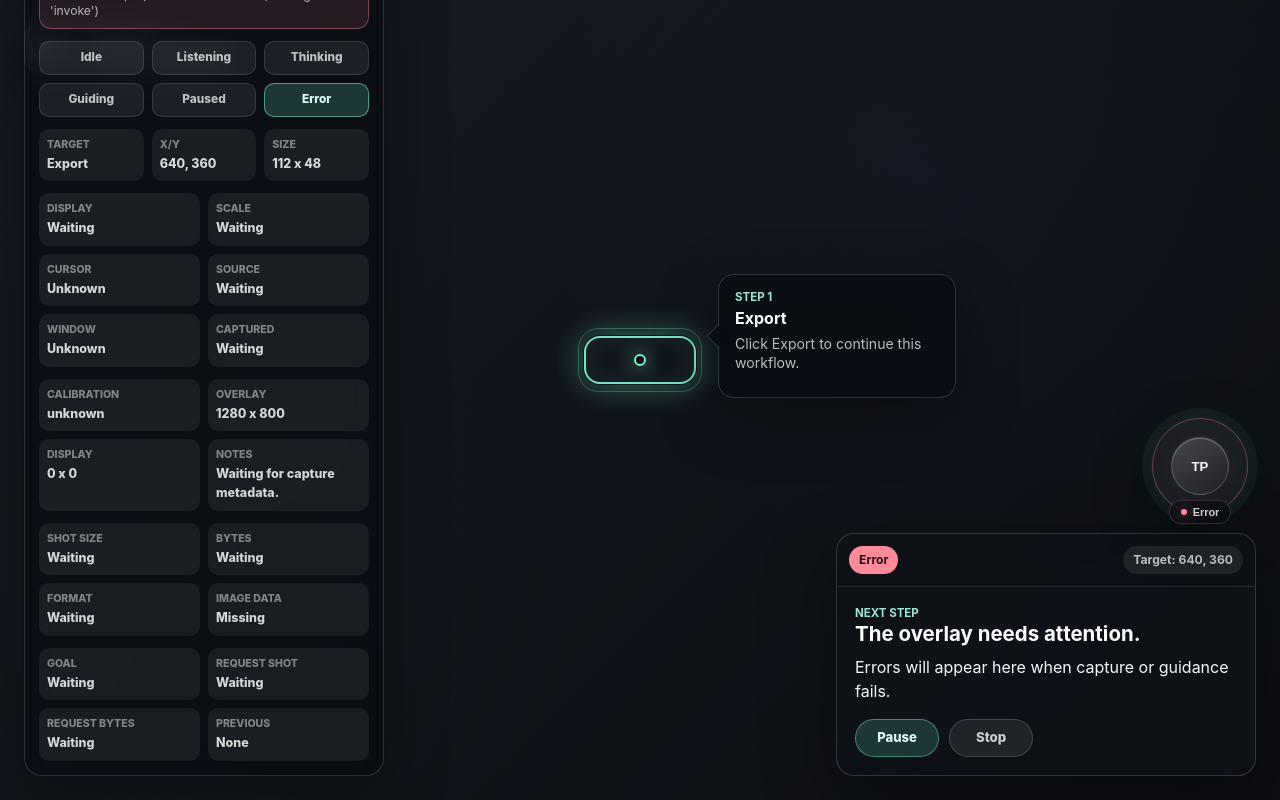
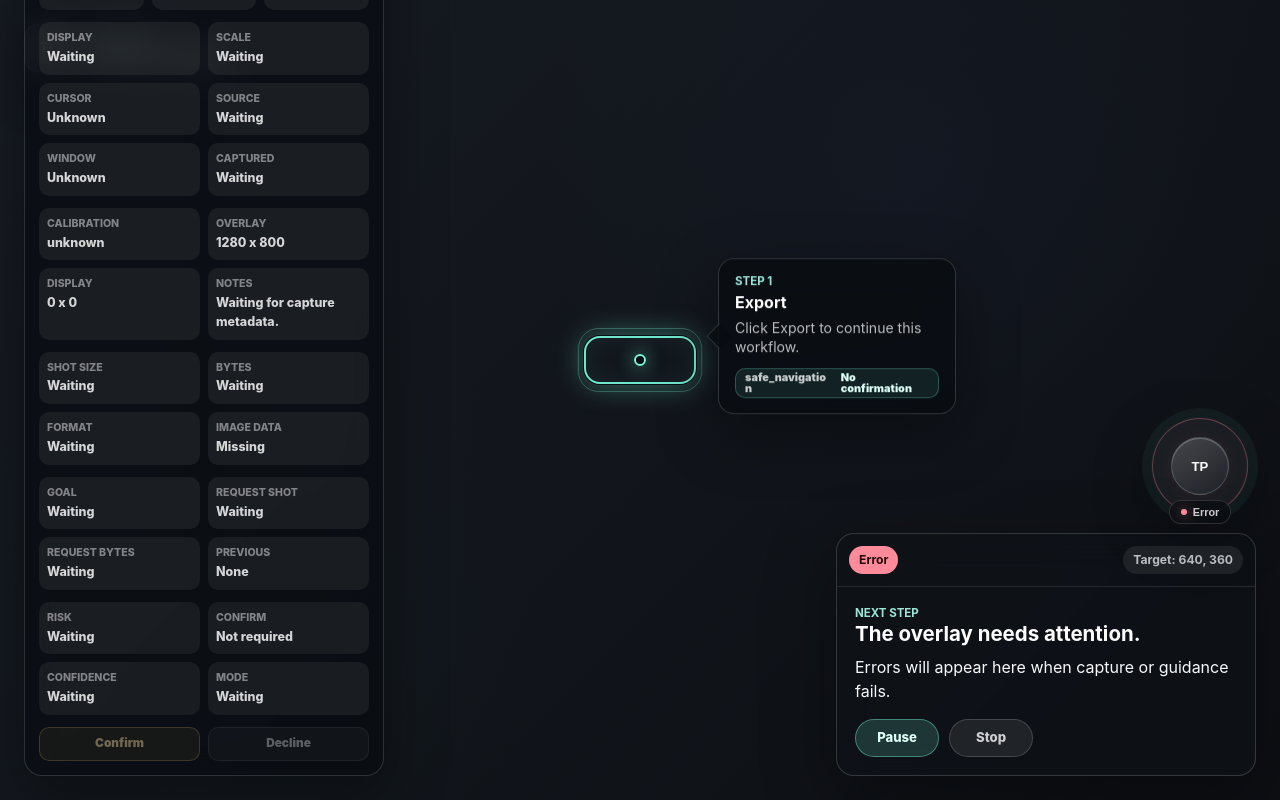
Before and after one commit to GargiGupta-io/toki, a React (Vite) app in the folder touchpilot/apps/desktop/: page / in a window 1280 px wide. Built offline with nearby package versions, Linux system fonts and the light colour scheme.

Commit message:
show guidance risk confirmation

```diff
--- a/touchpilot/apps/desktop/src/App.css
+++ b/touchpilot/apps/desktop/src/App.css
@@ -255,12 +255,48 @@ h1 {
   line-height: 1.15;
 }
 
-.step-bubble p:last-child {
+.step-bubble > p:not(.eyebrow) {
   position: relative;
   margin-bottom: 0;
   color: rgba(255, 255, 255, 0.72);
   font-size: 0.88rem;
   line-height: 1.35;
+}
+
+.risk-strip {
+  position: relative;
+  min-height: 30px;
+  display: flex;
+  align-items: center;
+  justify-content: space-between;
+  gap: 8px;
+  margin-top: 12px;
+  border: 1px solid rgba(117, 244, 215, 0.26);
+  border-radius: 10px;
+  padding: 0 9px;
+  background: rgba(117, 244, 215, 0.09);
+}
+
+.risk-strip[data-confirmation="required"] {
+  border-color: rgba(255, 211, 109, 0.42);
+  background: rgba(255, 211, 109, 0.12);
+}
+
+.risk-strip span,
+.risk-strip strong {
+  color: rgba(255, 255, 255, 0.78);
+  font-size: 0.68rem;
+  font-weight: 900;
+  line-height: 1;
+  overflow-wrap: anywhere;
+}
+
+.risk-strip strong {
+  color: #ddfff7;
+}
+
+.risk-strip[data-confirmation="required"] strong {
+  color: #ffe4a3;
 }
 
 .assistant-puck {
@@ -395,7 +431,8 @@ h1 {
 .capture-readout,
 .calibration-readout,
 .screenshot-readout,
-.guidance-request-readout {
+.guidance-request-readout,
+.guidance-risk-readout {
   display: grid;
   grid-template-columns: repeat(3, minmax(0, 1fr));
   gap: 8px;
@@ -405,7 +442,8 @@ h1 {
 .capture-readout,
 .calibration-readout,
 .screenshot-readout,
-.guidance-request-readout {
+.guidance-request-readout,
+.guidance-risk-readout {
   grid-template-columns: repeat(2, minmax(0, 1fr));
 }
 
@@ -413,7 +451,8 @@ h1 {
 .capture-readout div,
 .calibration-readout div,
 .screenshot-readout div,
-.guidance-request-readout div {
+.guidance-request-readout div,
+.guidance-risk-readout div {
   min-height: 48px;
   border-radius: 10px;
   padding: 8px;
@@ -424,7 +463,8 @@ h1 {
 .capture-readout dt,
 .calibration-readout dt,
 .screenshot-readout dt,
-.guidance-request-readout dt {
+.guidance-request-readout dt,
+.guidance-risk-readout dt {
   color: rgba(255, 255, 255, 0.46);
   font-size: 0.66rem;
   font-weight: 800;
@@ -435,7 +475,8 @@ h1 {
 .capture-readout dd,
 .calibration-readout dd,
 .screenshot-readout dd,
-.guidance-request-readout dd {
+.guidance-request-readout dd,
+.guidance-risk-readout dd {
   margin: 2px 0 0;
   color: rgba(255, 255, 255, 0.82);
   font-size: 0.78rem;
@@ -488,6 +529,77 @@ h1 {
   color: rgba(255, 255, 255, 0.72);
   font-size: 0.74rem;
   line-height: 1.35;
+}
+
+.confirmation-warning,
+.confirmation-ready {
+  margin-top: 12px;
+  border: 1px solid rgba(255, 211, 109, 0.4);
+  border-radius: 12px;
+  padding: 9px 10px;
+  background: rgba(255, 211, 109, 0.1);
+}
+
+.confirmation-ready {
+  border-color: rgba(117, 244, 215, 0.28);
+  background: rgba(117, 244, 215, 0.08);
+}
+
+.confirmation-warning span,
+.confirmation-ready span {
+  display: block;
+  color: #ffe4a3;
+  font-size: 0.68rem;
+  font-weight: 900;
+  text-transform: uppercase;
+}
+
+.confirmation-ready span {
+  color: #ddfff7;
+}
+
+.confirmation-warning p,
+.confirmation-ready p {
+  margin: 3px 0 0;
+  color: rgba(255, 255, 255, 0.68);
+  font-size: 0.74rem;
+  line-height: 1.35;
+}
+
+.confirmation-actions {
+  display: grid;
+  grid-template-columns: repeat(2, minmax(0, 1fr));
+  gap: 8px;
+  margin-top: 12px;
+}
+
+.confirmation-button {
+  min-height: 34px;
+  border: 1px solid rgba(255, 211, 109, 0.42);
+  border-radius: 10px;
+  padding: 0 10px;
+  background: rgba(255, 211, 109, 0.12);
+  color: #ffe4a3;
+  font: inherit;
+  font-size: 0.74rem;
+  font-weight: 900;
+  cursor: pointer;
+}
+
+.confirmation-button-secondary {
+  border-color: rgba(255, 255, 255, 0.14);
+  background: rgba(255, 255, 255, 0.07);
+  color: rgba(255, 255, 255, 0.78);
+}
+
+.confirmation-button:disabled {
+  cursor: not-allowed;
+  opacity: 0.42;
+}
+
+.confirmation-button:focus-visible {
+  outline: 3px solid rgba(255, 211, 109, 0.78);
+  outline-offset: 2px;
 }
 
 .assistant-puck:focus-visible {
--- a/touchpilot/apps/desktop/src/App.tsx
+++ b/touchpilot/apps/desktop/src/App.tsx
@@ -125,10 +125,15 @@ function PointerRing({ target }: { target: TargetBox }) {
 function StepBubble({
   step,
   target,
+  guidance,
 }: {
   step: GuidanceStep | null;
   target: RenderedGuidanceTarget;
+  guidance: GuidanceResult | null;
 }) {
+  const risk = guidance?.step?.risk ?? "safe_navigation";
+  const requiresConfirmation = guidance?.step?.requiresConfirmation ?? false;
+
   return (
     <aside
       className="step-bubble"
@@ -142,6 +147,13 @@ function StepBubble({
       <p className="eyebrow">Step 1</p>
       <h3>{target.label}</h3>
       <p>{step?.instruction ?? target.instruction}</p>
+      <div
+        className="risk-strip"
+        data-confirmation={requiresConfirmation ? "required" : "not-required"}
+      >
+        <span>{risk}</span>
+        <strong>{requiresConfirmation ? "Confirm first" : "No confirmation"}</strong>
+      </div>
     </aside>
   );
 }
@@ -152,6 +164,7 @@ function DebugPanel({
   captureMetadata,
   screenshotCapture,
   guidanceRequest,
+  guidanceResult,
   calibration,
   guidanceIssues,
   captureError,
@@ -164,6 +177,7 @@ function DebugPanel({
   captureMetadata: CaptureMetadata | null;
   screenshotCapture: ScreenshotCapture | null;
   guidanceRequest: GuidanceRequest | null;
+  guidanceResult: GuidanceResult | null;
   calibration: CoordinateCalibration;
   guidanceIssues: GuidanceValidationIssue[];
   captureError: string | null;
@@ -328,6 +342,60 @@ function DebugPanel({
           <dd>{guidanceRequest?.previousStep?.target?.label ?? "None"}</dd>
         </div>
       </dl>
+
+      <dl className="guidance-risk-readout">
+        <div>
+          <dt>Risk</dt>
+          <dd>{guidanceResult?.step?.risk ?? "Waiting"}</dd>
+        </div>
+        <div>
+          <dt>Confirm</dt>
+          <dd>{guidanceResult?.step?.requiresConfirmation ? "Required" : "Not required"}</dd>
+        </div>
+        <div>
+          <dt>Confidence</dt>
+          <dd>
+            {guidanceResult?.step
+              ? `${Math.round(guidanceResult.step.confidence * 100)}%`
+              : "Waiting"}
+          </dd>
+        </div>
+        <div>
+          <dt>Mode</dt>
+          <dd>{guidanceResult?.mode ?? "Waiting"}</dd>
+        </div>
+      </dl>
+
+      {guidanceResult?.step?.requiresConfirmation && (
+        <div className="confirmation-warning" role="status">
+          <span>Confirmation required</span>
+          <p>This guidance touches a risky action and must be approved before execution.</p>
+        </div>
+      )}
+
+      {!guidanceResult?.step?.requiresConfirmation && guidanceResult && (
+        <div className="confirmation-ready" role="status">
+          <span>Safe navigation</span>
+          <p>This guidance can be shown without a confirmation gate.</p>
+        </div>
+      )}
+
+      <div className="confirmation-actions" aria-label="Confirmation controls">
+        <button
+          className="confirmation-button"
+          type="button"
+          disabled={!guidanceResult?.step?.requiresConfirmation}
+        >
+          Confirm
+        </button>
+        <button
+          className="confirmation-button confirmation-button-secondary"
+          type="button"
+          disabled={!guidanceResult?.step?.requiresConfirmation}
+        >
+          Decline
+        </button>
+      </div>
 
       {guidanceIssues.length > 0 && (
         <div className="guidance-issues" role="status">
@@ -527,7 +595,7 @@ function App() {
       {overlayState !== "idle" && (
         <>
           <PointerRing target={activeTarget} />
-          <StepBubble step={activeStep} target={activeTarget} />
+          <StepBubble step={activeStep} target={activeTarget} guidance={guidanceResult} />
         </>
       )}
       <AssistantPuck state={overlayState} />
@@ -537,6 +605,7 @@ function App() {
         captureMetadata={captureMetadata}
         screenshotCapture={screenshotCapture}
         guidanceRequest={guidanceRequest}
+        guidanceResult={guidanceResult}
         calibration={calibration}
         guidanceIssues={guidanceIssues}
         captureError={captureError}
```
